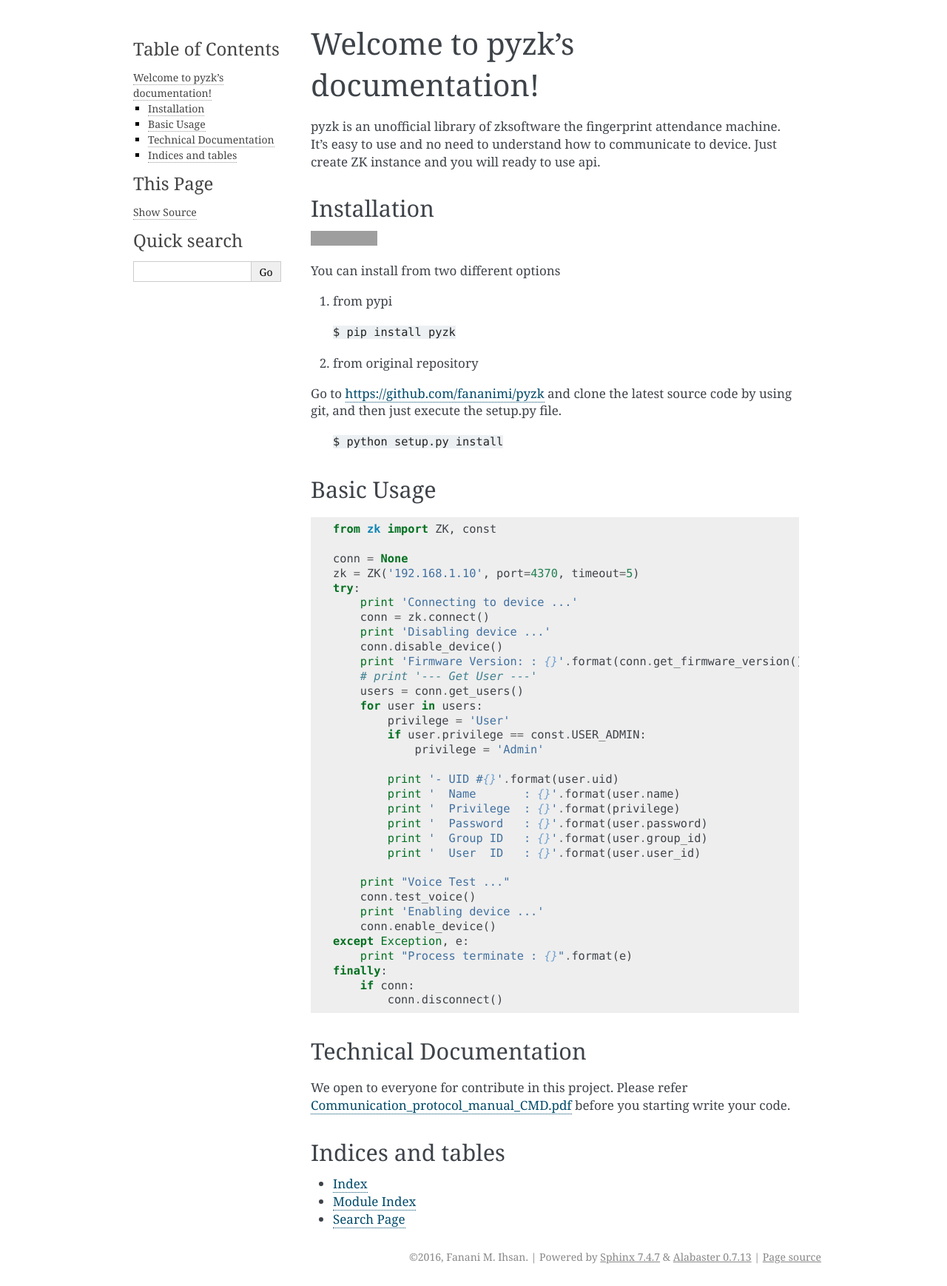
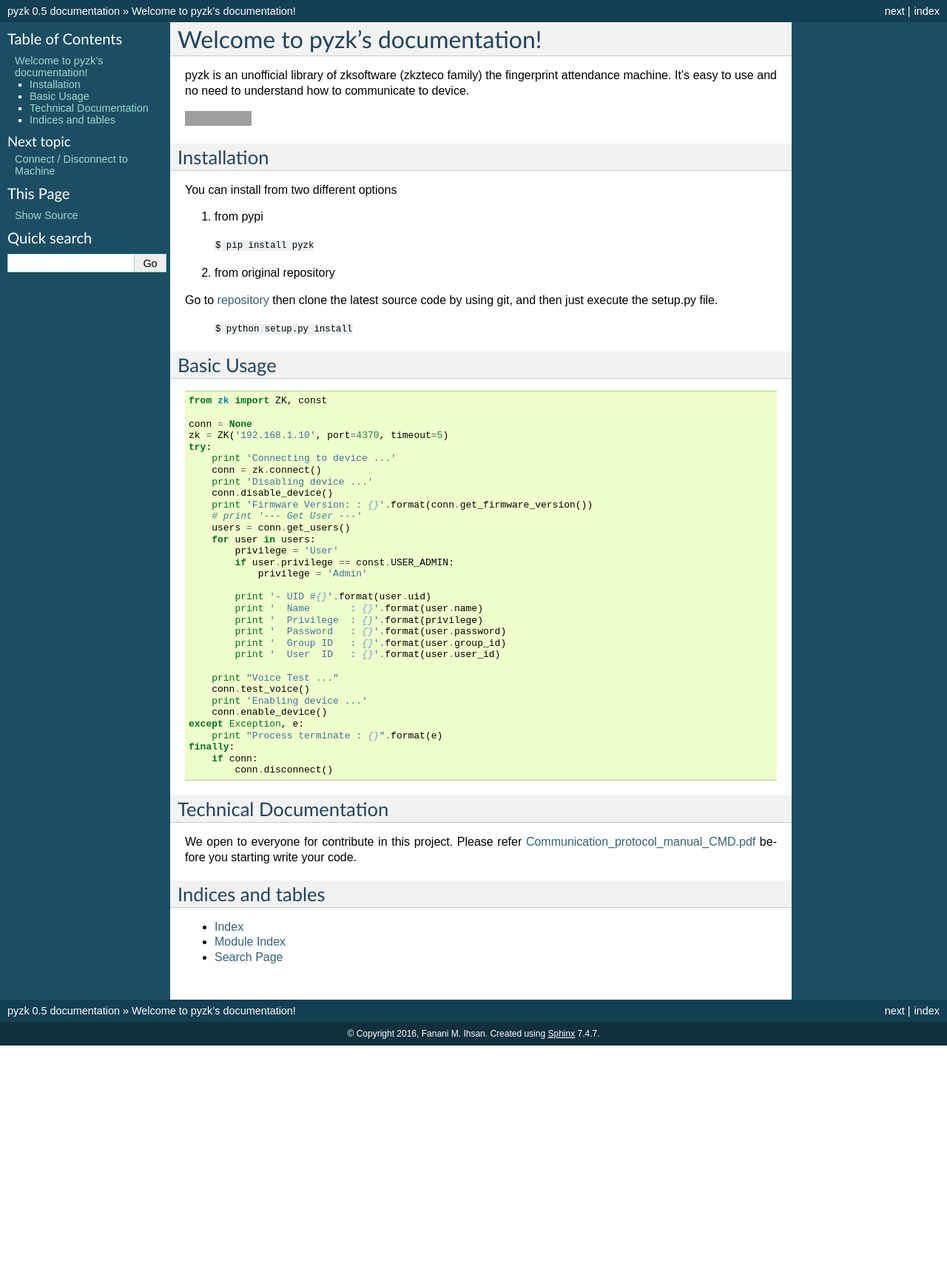
Before and after one commit to fananimi/pyzk, a Sphinx documentation site: the page built from docs/index.rst, in a window 1280 px wide. Shown: the whole page at 74% size. Built offline with Sphinx 7.4.7, drawn with Linux system fonts in a browser that asks for light colours; after the commit the page ends 1413 px from its top, so only the background shows below that; grey boxes are pictures that could not be loaded.

Commit message:
update documentation

```diff
--- a/docs/conf.py
+++ b/docs/conf.py
@@ -112,7 +112,7 @@ todo_include_todos = False
 
 # The theme to use for HTML and HTML Help pages.  See the documentation for
 # a list of builtin themes.
-html_theme = 'alabaster'
+html_theme = 'classic'
 
 # Theme options are theme-specific and customize the look and feel of a theme
 # further.  For a list of options available for each theme, see the
--- a/docs/index.rst
+++ b/docs/index.rst
@@ -3,17 +3,32 @@
    You can adapt this file completely to your liking, but it should at least
    contain the root `toctree` directive.
 
+.. toctree::
+   :hidden:
+   :maxdepth: 4
+   :caption: Home Page
+   :name: index
+
+   topic1
+   topic2
+   topic3
+   topic4
+   topic5
+   compatible_devices
+
+
 ********************************
 Welcome to pyzk's documentation!
 ********************************
 
-pyzk is an unofficial library of zksoftware the fingerprint attendance machine. It's easy to use and no need to understand how to communicate to device. Just create ZK instance and you will ready to use api.
+pyzk is an unofficial library of zksoftware (zkzteco family) the fingerprint attendance machine. It's easy to use and no need to understand how to communicate to device.
+
+.. image:: https://travis-ci.org/fananimi/pyzk.svg?branch=master
+    :target: https://travis-ci.org/fananimi/pyzk
 
 Installation
 ############
 
-.. image:: https://travis-ci.org/fananimi/pyzk.svg?branch=master
-    :target: https://travis-ci.org/fananimi/pyzk
 
 You can install from two different options
 
@@ -24,7 +39,7 @@ You can install from two different options
 
 2. from original repository
 
-Go to https://github.com/fananimi/pyzk and clone the latest source code by using git, and then just execute the setup.py file.
+Go to `repository <//github.com/fananimi/pyzk>`_ then clone the latest source code by using git, and then just execute the setup.py file.
 
 
  ``$ python setup.py install``
--- /dev/null
+++ b/docs/topic1.rst
@@ -0,0 +1,13 @@
+.. toctree::
+   :caption: Connect / Disconnect to Machine
+   :name: topic1
+
+###############################
+Connect / Disconnect to Machine
+###############################
+
+Connect
+-------
+
+Disconnect
+----------
```
Also changed, not shown: docs/compatible_devices.rst (added, +7 -0 lines), docs/topic2.rst (added, +19 -0 lines), docs/topic3.rst (added, +14 -0 lines), docs/topic4.rst (added, +22 -0 lines), docs/topic5.rst (added, +10 -0 lines).
